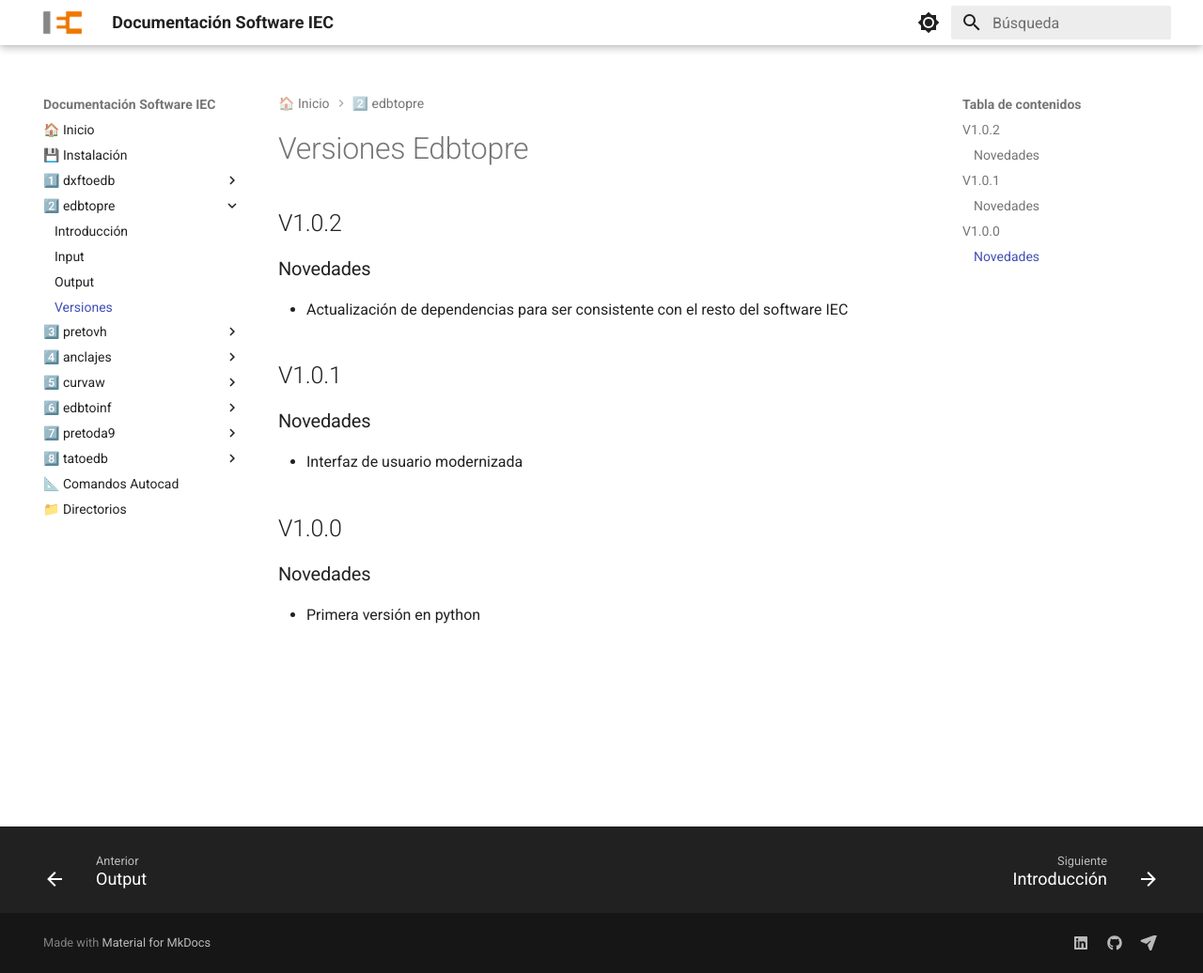
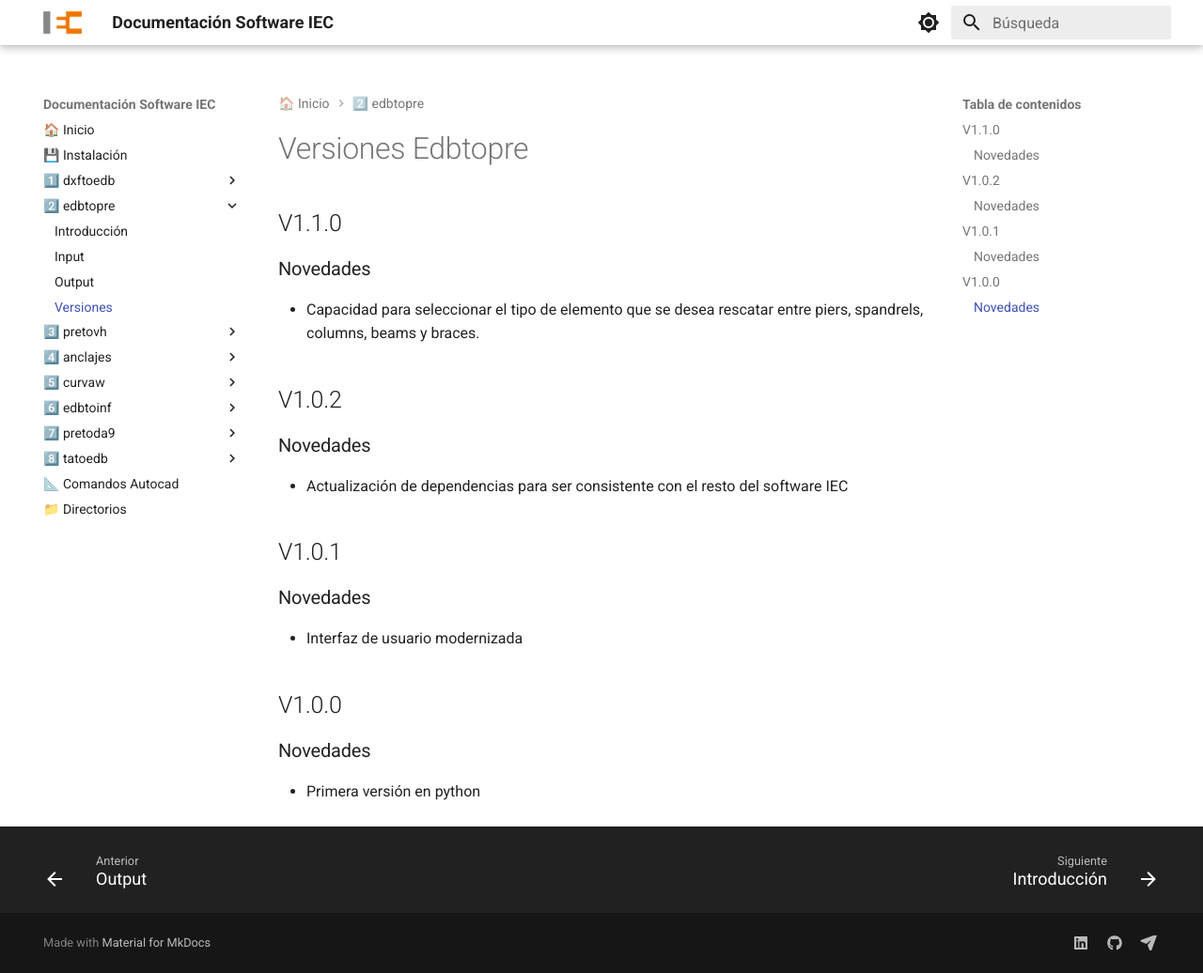
Before and after one commit to iec-ingenieria/documentacion, an MkDocs documentation site: the page built from docs/edbtopre/versiones.md, in a window 1280 px wide and 1036 px high. Shown: the whole window at 94% size. Built offline with MkDocs 1.6.1 and Material for MkDocs 9.7.7, drawn with Linux system fonts in a browser that asks for light colours.

Commit message:
edbtopre V1.1.0

```diff
--- a/docs/edbtopre/versiones.md
+++ b/docs/edbtopre/versiones.md
@@ -1,4 +1,10 @@
 # Versiones Edbtopre
+
+## V1.1.0
+
+### Novedades
+
+  - Capacidad para seleccionar el tipo de elemento que se desea rescatar entre piers, spandrels, columns, beams y braces.
 
 ## V1.0.2
 
```
